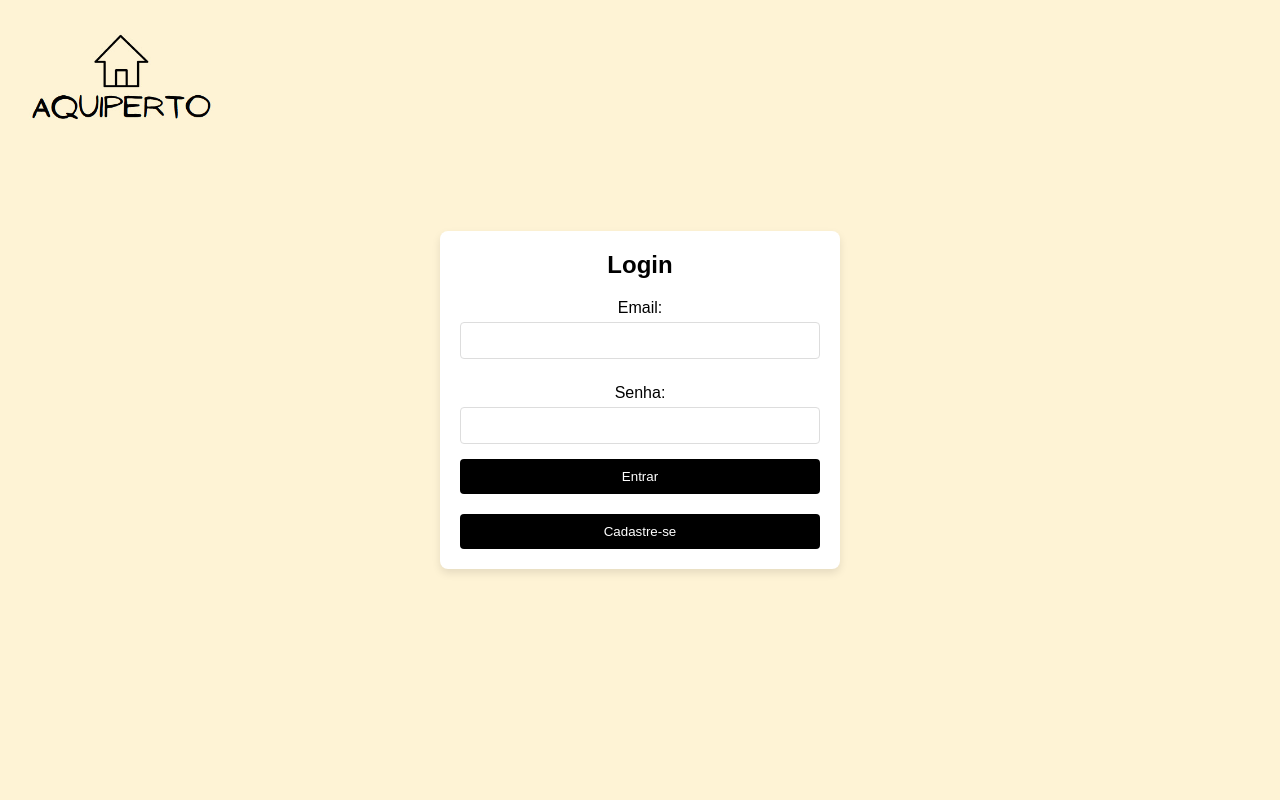
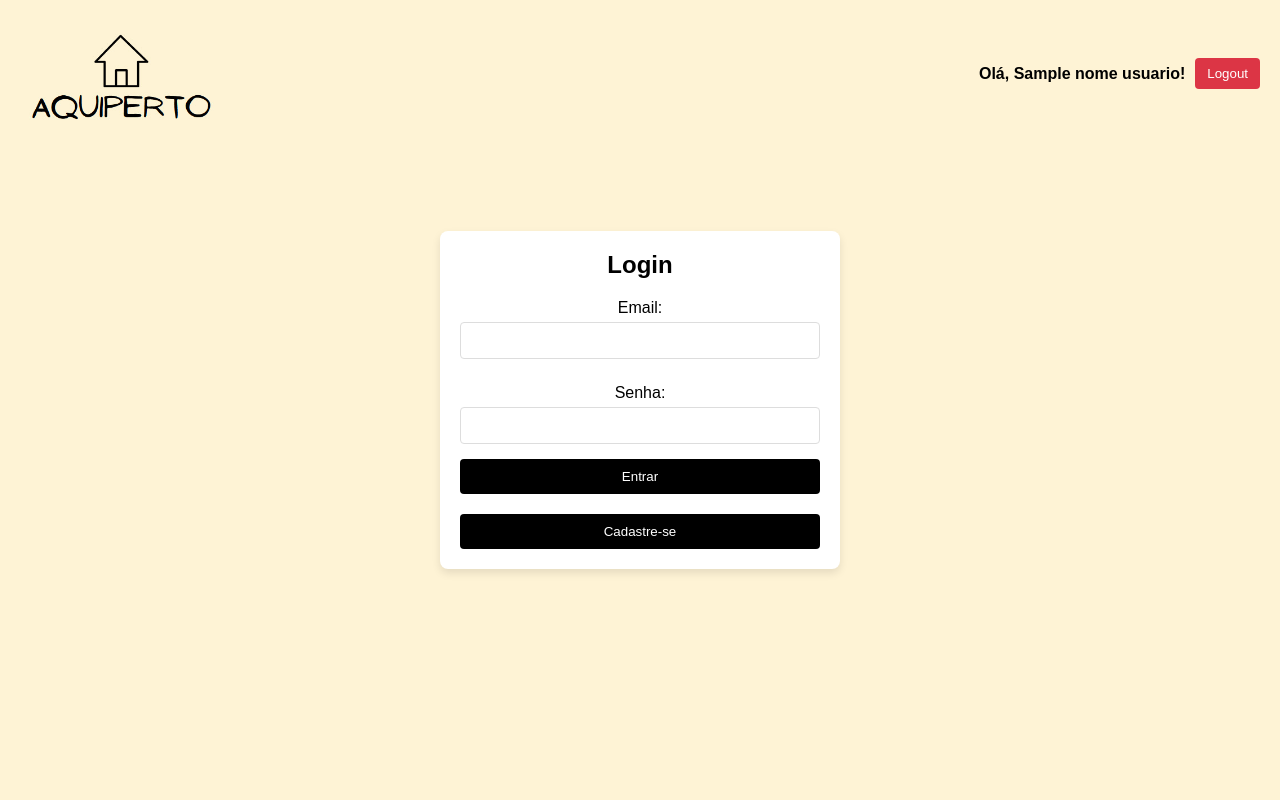
Before and after one commit to BRUNOOBERHUBER/Projeto_AquiPerto, a Flask app: template templates/index.html in a window 1280 px wide. Run offline with Flask 3, Linux system fonts and the light colour scheme; the template is opened without the code that fills it: most values are stand-ins (such as "Sample title", 1, 10 or a date in 2020); some libraries are stand-ins or nearby versions.

Commit message:
Implementando confirmação de login e logout

```diff
--- a/app.py
+++ b/app.py
@@ -57,7 +57,15 @@ def token_required(f):
 @app.route('/')
 def index():
     message = session.pop('message', None)
-    return render_template('index.html', message=message)
+    user_id = session.get('user_id')
+    nome_usuario = None
+
+    if user_id:
+        usuario = mongo.db.usuarios.find_one({'_id': ObjectId(user_id)})
+        if usuario:
+            nome_usuario = usuario.get('nome')
+
+    return render_template('index.html', message=message, nome_usuario=nome_usuario)
 
 # Rota para fornecer dados de localização (Streamlit)
 @app.route("/locations", methods=['GET'])
@@ -351,5 +359,12 @@ def login():
             session['message'] = "Credenciais inválidas."
             return redirect(url_for('index'))
 
+# Rota de logout
+@app.route('/logout', methods=['GET'])
+def logout():
+    session.pop('user_id', None)  # Remove o 'user_id' da sessão, se existir
+    session['message'] = "Logout realizado com sucesso."
+    return redirect(url_for('index'))
+
 if __name__ == "__main__":
     app.run(debug=True)
--- a/static/style.css
+++ b/static/style.css
@@ -14,6 +14,7 @@ body {
     height: 100vh;
     background-color: #fef3d5;
     flex-direction: column;
+    position: relative; /* Para posicionar o header corretamente */
 }
 
 /* Estilo do header e do logo */
@@ -21,10 +22,41 @@ header {
     position: absolute;
     top: 20px;
     left: 20px;
+    width: calc(100% - 40px); /* Para ocupar a largura total, menos as margens */
+    display: flex;
+    justify-content: space-between;
+    align-items: center;
 }
 
+/* Logo */
 .logo {
     width: 200px; /* Ajuste o tamanho conforme necessário */
+}
+
+/* Informações do usuário e botão de logout */
+.user-info {
+    display: flex;
+    align-items: center;
+}
+
+.user-info span {
+    margin-right: 10px;
+    font-weight: bold;
+}
+
+/* Botão de Logout */
+.logout-button {
+    padding: 8px 12px;
+    background-color: #dc3545; /* Cor vermelha para destaque */
+    color: #fff;
+    border: none;
+    border-radius: 4px;
+    cursor: pointer;
+    transition: background-color 0.3s;
+}
+
+.logout-button:hover {
+    background-color: #c82333;
 }
 
 /* Container centralizado para o login */
--- a/templates/index.html
+++ b/templates/index.html
@@ -8,9 +8,16 @@
 </head>
 
 <body>
-    <!-- Logo no canto superior esquerdo -->
+    <!-- Logo no canto superior esquerdo e Botão de Logout no canto superior direito -->
     <header>
         <img src="{{ url_for('static', filename='img/logo_aquiperto.jpg') }}" alt="logo_aquiperto" class="logo">
+
+        {% if nome_usuario %}
+            <div class="user-info">
+                <span>Olá, {{ nome_usuario }}!</span>
+                <a href="/logout"><button class="logout-button">Logout</button></a>
+            </div>
+        {% endif %}
     </header>
 
     <!-- Container centralizado -->
```
